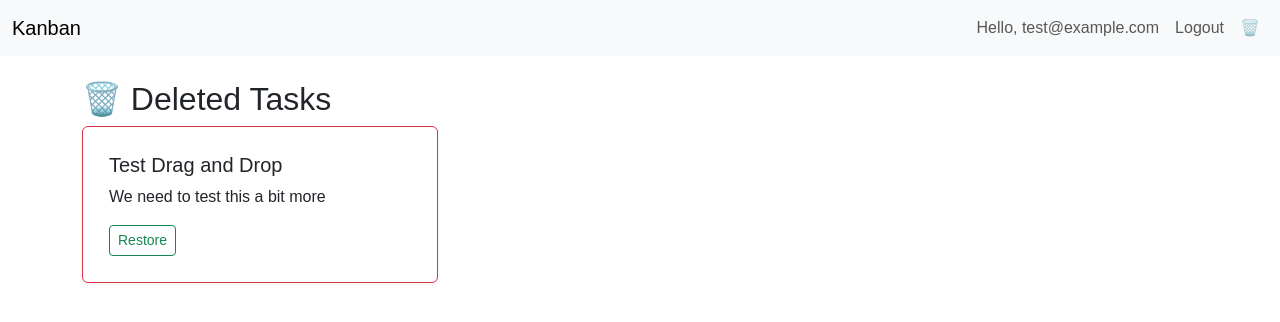
After one commit to MoralesArauz/kanban_app, a Flask app: page /deleted in a window 1280 px wide. The commit adds this page. Shown: the top 322 px of the page. Run offline with Flask 3, Linux system fonts and the light colour scheme; a user stored in the database is signed in.

```diff
--- a/app.py
+++ b/app.py
@@ -31,12 +31,16 @@ def get_color_from_name(name):
 @login_required
 def index():
     lists = List.query.filter_by(user_id=current_user.id).all()
+
+    # Add color to each list dynamically
     for l in lists:
         l.color = get_color_from_name(l.name)
-    list_form = ListForm()
-    card_form = CardForm()
-    return render_template('index.html', lists=lists, list_form=list_form, form=card_form)
 
+    list_form = ListForm()      # for creating new lists
+    card_form = CardForm()      # for adding cards
+    edit_form = ListForm()      # reused for renaming lists
+
+    return render_template('index.html', lists=lists, list_form=list_form, form=card_form, edit_form=edit_form)
 
 @app.route('/move_card/<int:card_id>', methods=['POST'])
 def move_card(card_id):
@@ -47,6 +51,52 @@ def move_card(card_id):
         card.list_id = int(new_list_id)
         db.session.commit()
     return '', 204
+
+@app.route('/delete_card/<int:card_id>', methods=['POST'])
+@login_required
+def delete_card(card_id):
+    card = Card.query.get_or_404(card_id)
+
+    # Find the user's deleted_task list
+    deleted_list = List.query.filter_by(name="deleted_task", user_id=current_user.id).first()
+    if not deleted_list:
+        flash("Deleted list not found.", "danger")
+        return redirect(url_for('index'))
+
+    # Move the card instead of deleting
+    card.list_id = deleted_list.id
+    db.session.commit()
+    flash("Card moved to deleted tasks.", "info")
+    return redirect(url_for('index'))
+
+@app.route('/deleted')
+@login_required
+def deleted():
+    deleted_list = List.query.filter_by(name='deleted_task', user_id=current_user.id).first()
+    if not deleted_list:
+        flash("No deleted task list found.", "warning")
+        return redirect(url_for('index'))
+
+    cards = Card.query.filter_by(list_id=deleted_list.id, user_id=current_user.id).all()
+    return render_template('deleted.html', cards=cards)
+
+
+@app.route('/restore_card/<int:card_id>', methods=['POST'])
+@login_required
+def restore_card(card_id):
+    card = Card.query.get_or_404(card_id)
+
+    # Restore to default list (e.g., "To Do")
+    default_list = List.query.filter_by(name='To Do', user_id=current_user.id).first()
+    if default_list:
+        card.list_id = default_list.id
+        db.session.commit()
+        flash("Card restored to To Do list.", "success")
+    else:
+        flash("Default list not found.", "danger")
+
+    return redirect(url_for('deleted'))
+
 
 @app.route('/create_list', methods=['POST'])
 @login_required
@@ -65,6 +115,19 @@ def add_card(list_id):
         new_card = Card(title=form.title.data, description=form.description.data, list_id=list_id,user_id=current_user.id)
         db.session.add(new_card)
         db.session.commit()
+    return redirect(url_for('index'))
+
+@app.route('/edit_list/<int:list_id>', methods=['POST'])
+@login_required
+def edit_list_name(list_id):
+    list_to_edit = List.query.filter_by(id=list_id, user_id=current_user.id).first_or_404()
+    new_name = request.form.get('name')
+    if new_name:
+        list_to_edit.name = new_name
+        db.session.commit()
+        flash('List renamed successfully!', 'success')
+    else:
+        flash('List name cannot be empty.', 'danger')
     return redirect(url_for('index'))
 
 
--- a/static/script.js
+++ b/static/script.js
@@ -1,4 +1,5 @@
 document.addEventListener('DOMContentLoaded', () => {
+  // ✅ Drag-and-drop setup
   document.querySelectorAll('.card-container').forEach(container => {
     new Sortable(container, {
       group: 'cards',
@@ -8,7 +9,6 @@ document.addEventListener('DOMContentLoaded', () => {
         const newListId = evt.to.id.replace('cards-', '');
         console.log(`Moved card: ${cardId} to list: ${newListId}`);
 
-        // ✅ Remove drag-over class from all containers
         document.querySelectorAll('.card-container').forEach(c => {
           c.classList.remove('drag-over');
         });
@@ -30,6 +30,7 @@ document.addEventListener('DOMContentLoaded', () => {
     });
   });
 
+  // ✅ Add card via AJAX
   document.querySelectorAll('.add-card-form').forEach(form => {
     form.addEventListener('submit', e => {
       e.preventDefault();
@@ -50,4 +51,30 @@ document.addEventListener('DOMContentLoaded', () => {
       });
     });
   });
+
+  // ✅ Inline list name editing
+  document.querySelectorAll('.list-header').forEach(header => {
+    const title = header.querySelector('.list-name');
+    const icon = header.querySelector('.edit-icon');
+    const form = header.querySelector('.edit-list-form');
+    const input = form.querySelector('input');
+
+    icon.addEventListener('click', () => {
+      title.style.display = 'none';
+      icon.style.display = 'none';
+      form.classList.remove('d-none');
+      input.focus();
+    });
+
+    input.addEventListener('keydown', (e) => {
+      if (e.key === 'Enter') {
+        e.preventDefault();
+        form.submit();
+      } else if (e.key === 'Escape') {
+        form.classList.add('d-none');
+        title.style.display = '';
+        icon.style.display = '';
+      }
+    });
+  });
 });
--- a/static/style.css
+++ b/static/style.css
@@ -78,3 +78,29 @@ body {
 .add-card-form button:hover {
   background-color: #357bd8;
 }
+
+.list-header input {
+  font-size: 0.9rem;
+  padding: 2px 6px;
+}
+
+.list-header button {
+  padding: 2px 6px;
+  font-size: 0.9rem;
+}
+
+.edit-icon {
+  visibility: hidden;
+  font-size: 1rem;
+  margin-left: 8px;
+  color: #555;
+}
+
+.list-header:hover .edit-icon {
+  visibility: visible;
+}
+
+.edit-list-form input {
+  font-size: 0.9rem;
+  padding: 4px 6px;
+}
--- a/templates/base.html
+++ b/templates/base.html
@@ -19,6 +19,11 @@
             </li>
             <li class="nav-item">
               <a class="nav-link" href="{{ url_for('logout') }}">Logout</a>
+            </li>
+            <li class="nav-item">
+              <a class="nav-link" href="{{ url_for('deleted') }}" title="View deleted tasks">
+                🗑️
+              </a>
             </li>
           {% else %}
             <li class="nav-item">
--- /dev/null
+++ b/templates/deleted.html
@@ -0,0 +1,24 @@
+{% extends 'base.html' %}
+{% block content %}
+  <h2>🗑️ Deleted Tasks</h2>
+  {% if cards %}
+    <div class="row">
+      {% for card in cards %}
+        <div class="col-md-4 mb-3">
+          <div class="card border-danger">
+            <div class="card-body">
+              <h5 class="card-title">{{ card.title }}</h5>
+              <p class="card-text">{{ card.description }}</p>
+              <!-- Optional: Restore button -->
+              <form method="POST" action="{{ url_for('restore_card', card_id=card.id) }}">
+                <button type="submit" class="btn btn-sm btn-outline-success">Restore</button>
+              </form>
+            </div>
+          </div>
+        </div>
+      {% endfor %}
+    </div>
+  {% else %}
+    <p>No deleted tasks found.</p>
+  {% endif %}
+{% endblock %}
```
Also changed, not shown: seed.py (+6 -2 lines), templates/index.html (+19 -1 lines), instance/kanban.db.
